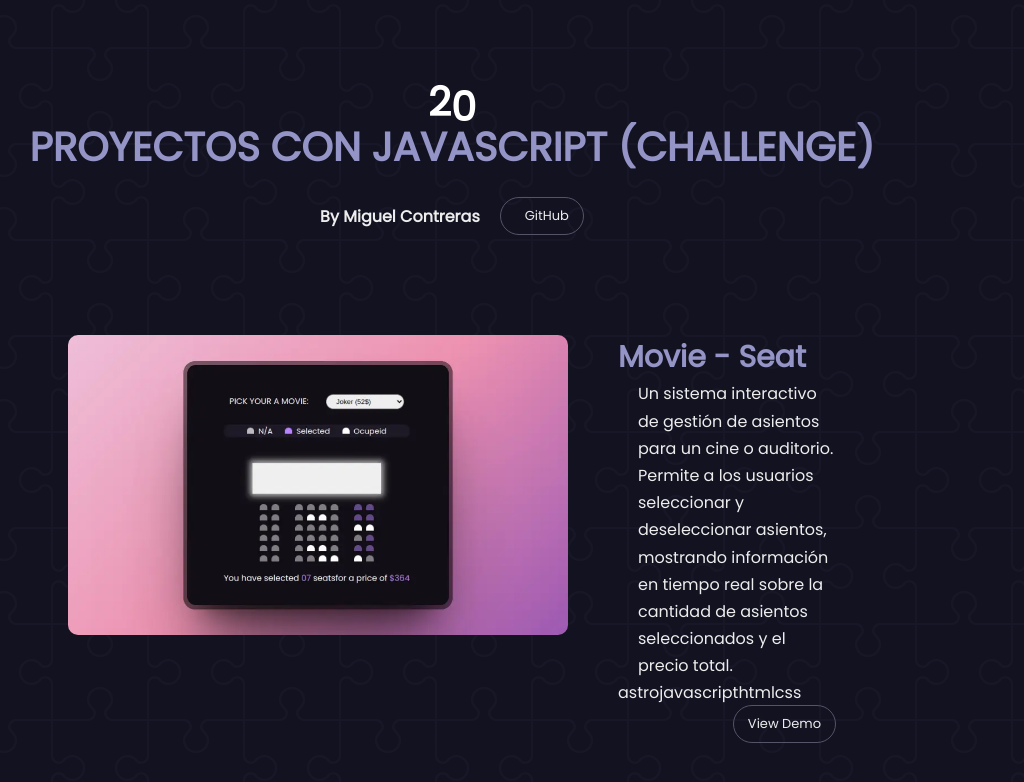
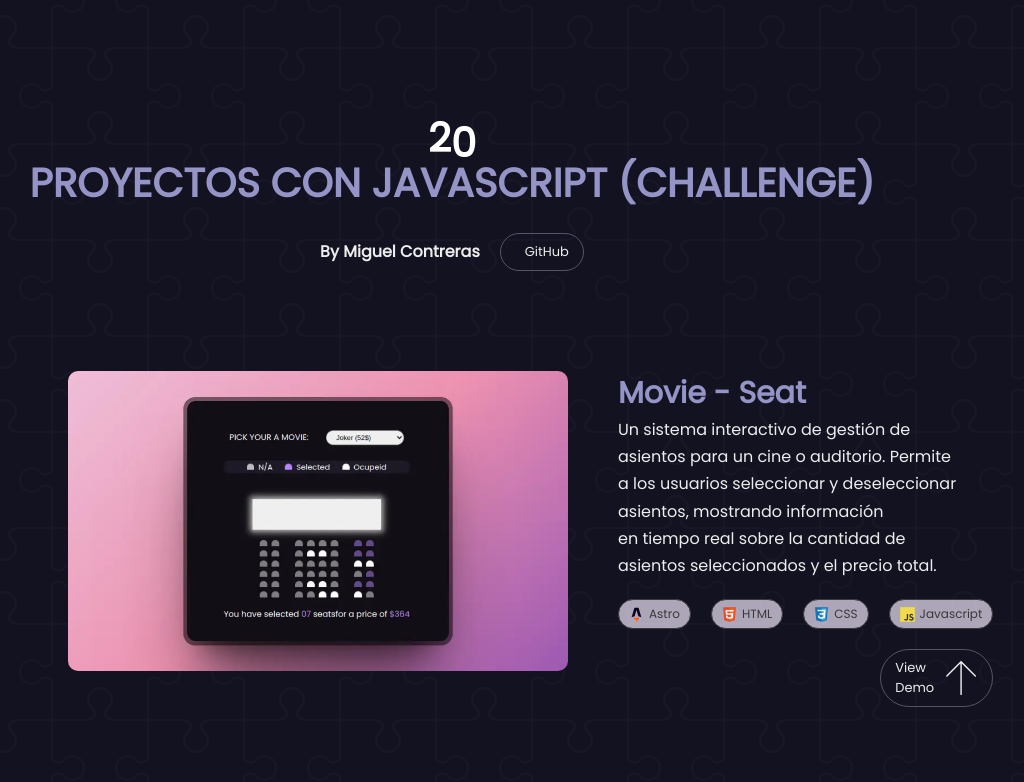
Before and after one commit to Mad-input/proyectos-javascript, an Astro site: page / in a window 1280 px wide. Shown: the whole page, without its empty margins (188-1212 px from the left). Built offline with nearby package versions, Linux system fonts and the light colour scheme; Astro itself is replaced by a stand-in of ours.

Commit message:
Add styles: Home Page

```diff
--- a/src/components/Button.astro
+++ b/src/components/Button.astro
@@ -3,8 +3,9 @@ const { url, title } = Astro.props;
 ---
 
 <a href={url} target="_blank" rel="noreferrer" class="anchor">
-  <slot />
+  <slot name="1" />
   {title}
+  <slot name="2" />
 </a>
 
 <style>
--- a/src/components/Card.astro
+++ b/src/components/Card.astro
@@ -3,13 +3,14 @@ interface Props {
   name: string;
   image: string;
   description: string;
-  tecnologies: any[];
+  tecnologies: any;
   demoURL: string;
 }
 
 const { name, image, description, tecnologies, demoURL } = Astro.props;
 import Tag from "./Tag.astro";
 import Button from "./Button.astro";
+import Row from "./upRow.astro";
 ---
 
 <article class="card">
@@ -21,19 +22,29 @@ import Button from "./Button.astro";
       <h2 class="card-name">{name}</h2>
       <p class="card-description">{description}</p>
       <div class="tecnologies">
-        {tecnologies || ""}
+        {
+          tecnologies.map((tec: { name: any; icon: any }) => (
+            <Tag name={tec.name} icon={tec.icon} />
+          ))
+        }
       </div>
     </div>
     <div class="btn">
-      <Button url={demoURL} title="View Demo" />
+      <Button url={demoURL} title="View Demo">
+        <Row slot="2" class="rowUp" />
+      </Button>
     </div>
   </div>
-</article>
 
   <style>
     .card {
       display: flex;
       gap: 50px;
+      .rowUp {
+        width: 12px;
+        rotate: 90deg;
+        animation: moveRigth 1s alternate infinite;
+      }
     }
     .img-container {
       border-radius: 10px;
@@ -54,8 +65,9 @@ import Button from "./Button.astro";
           font-size: 30px;
         }
         .card-description {
-        margin-left: 20px;
+          /* margin-left: 20px; */
           line-height: 1.7;
+          text-wrap: balance;
         }
       }
 
@@ -71,5 +83,18 @@ import Button from "./Button.astro";
           background: #1a1ae5;
         }
       }
+
+      .tecnologies {
+        display: flex;
+        gap: 20px;
+        margin-block: 20px;
+      }
+    }
+
+    @keyframes moveRigth {
+      to {
+        transform: translateY(-4px);
+      }
     }
   </style>
+</article>
--- a/src/components/Tag.astro
+++ b/src/components/Tag.astro
@@ -0,0 +1,35 @@
+---
+const { name, icon } = Astro.props;
+---
+
+<div class="tag">
+  <div class="icon-container">
+    <img src={icon} alt={name} class="icon" />
+  </div>
+  <span class="name">{name}</span>
+</div>
+
+<style>
+  .tag {
+    display: flex;
+    justify-content: center;
+    align-items: center;
+    gap: 5px;
+    background: rgba(239, 230, 248, 0.7);
+    border-radius: 50px;
+    border: 1px solid #3a3a3a;
+    padding: 5px 10px;
+    color: #383838;
+    .icon-container {
+      display: flex;
+      justify-content: center;
+      align-items: center;
+      .icon {
+        width: 15px;
+      }
+    }
+    .name {
+      font-size: 12px;
+    }
+  }
+</style>
--- /dev/null
+++ b/src/components/upRow.astro
@@ -0,0 +1,22 @@
+<svg
+  fill="currentColor"
+  class={Astro.props.class}
+  version="1.1"
+  id="Layer_1"
+  xmlns="http://www.w3.org/2000/svg"
+  xmlns:xlink="http://www.w3.org/1999/xlink"
+  viewBox="0 0 512.027 512.027"
+  xml:space="preserve"
+  ><g id="SVGRepo_bgCarrier" stroke-width="0"></g><g
+    id="SVGRepo_tracerCarrier"
+    stroke-linecap="round"
+    stroke-linejoin="round"></g><g id="SVGRepo_iconCarrier">
+    <g>
+      <g>
+        <path
+          d="M476.881,216.453L263.547,3.12c-4.16-4.16-10.88-4.16-15.04,0L35.174,216.453c-4.053,4.267-3.947,10.987,0.213,15.04 c4.16,3.947,10.667,3.947,14.827,0L245.307,36.4v464.96c0,5.867,4.8,10.667,10.667,10.667c5.867,0,10.667-4.8,10.667-10.667V36.4 l195.093,195.093c4.267,4.053,10.987,3.947,15.04-0.213C480.827,227.12,480.827,220.613,476.881,216.453z"
+        ></path>
+      </g>
+    </g>
+  </g></svg
+>
--- a/src/data/data.js
+++ b/src/data/data.js
@@ -4,7 +4,12 @@ export const projects = [
     imageUrl: "/p1.webp",
     description:
       "Un sistema interactivo de gestión de asientos para un cine o auditorio. Permite a los usuarios seleccionar y deseleccionar asientos, mostrando información en tiempo real sobre la cantidad de asientos seleccionados y el precio total.",
-    tecnologies: ["astro", "javascript", "html", "css"],
+    tecnologies: [
+      { name: "Astro", icon: "/astro.svg" },
+      { name: "HTML", icon: "/html.svg" },
+      { name: "CSS", icon: "/css.svg" },
+      { name: "Javascript", icon: "/javascript.svg" },
+    ],
     demo: "/movie-seat",
   },
 ];
--- a/src/pages/index.astro
+++ b/src/pages/index.astro
@@ -17,7 +17,7 @@ import Button from "../components/Button.astro";
     <div class="user">
       <strong>By Miguel Contreras</strong>
       <Button url="https://github.com/Mad-input" title="GitHub">
-        <GithubLogo class="logo" />
+        <GithubLogo class="logo" slot="1" />
       </Button>
     </div>
   </header>
```
Also changed, not shown: public/astro.svg (added), public/css.svg (added), public/html.svg (added), public/javascript.svg (added). Lines whose indentation alone changed are shown as unchanged.
